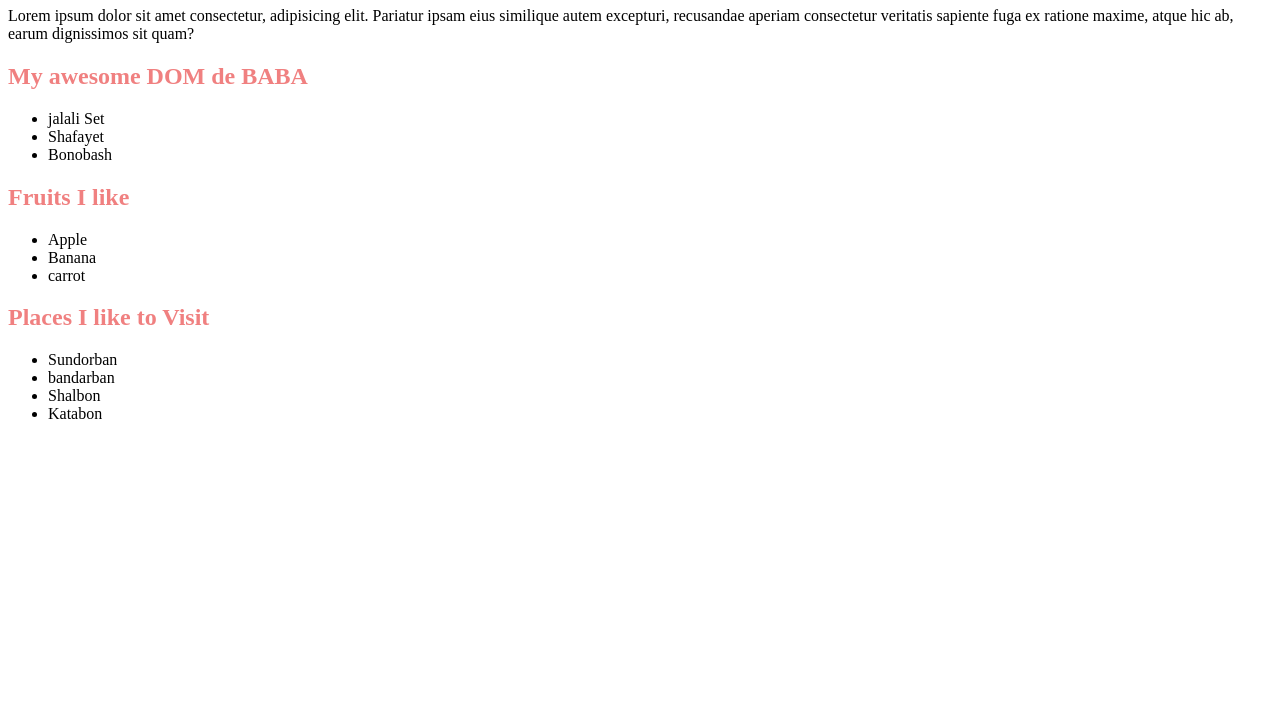
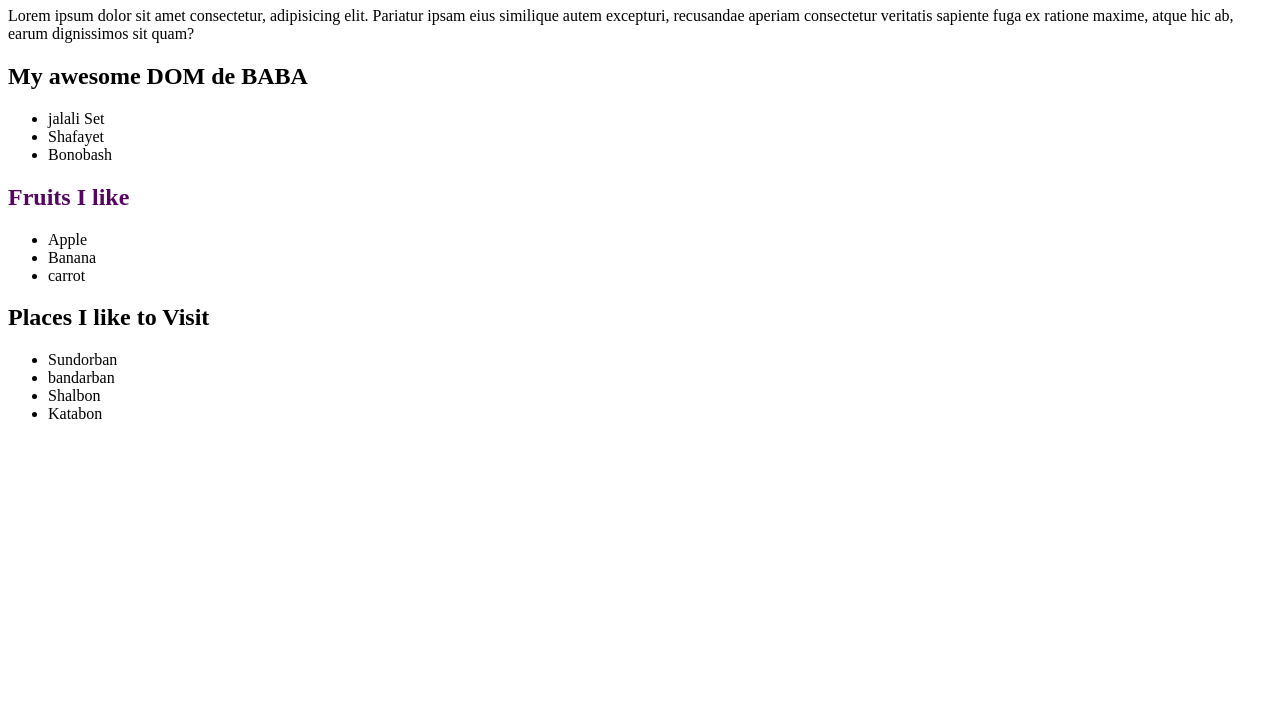
Before and after one commit to Kabir058/tour_of_DOM, a plain HTML site: page index.html in a window 1280 px wide. Shown: the part 73-800 px from the top of the page. Drawn offline with Linux system fonts and the light colour scheme.

```diff
--- a/index.html
+++ b/index.html
@@ -5,6 +5,9 @@
     <meta name="viewport" content="width=device-width, initial-scale=1.0">
     <title>tor of DOM</title>
     <link rel="stylesheet" href="styles/style.css">
+    <style>
+
+}</style>
 </head>
 <body>
     <header>
@@ -21,7 +24,7 @@
         </ul>
         </section>
         <section>
-            <h1>Fruits I like</h1>
+            <h1 id="fruit-title">Fruits I like</h1>
             <ul>
             <li>Apple</li>
             <li>Banana</li>
--- a/styles/style.css
+++ b/styles/style.css
@@ -1 +1,2 @@
-h1{color: lightcoral; }
+#fruit-title{
+    color: rgb(86, 4, 97);}
```
